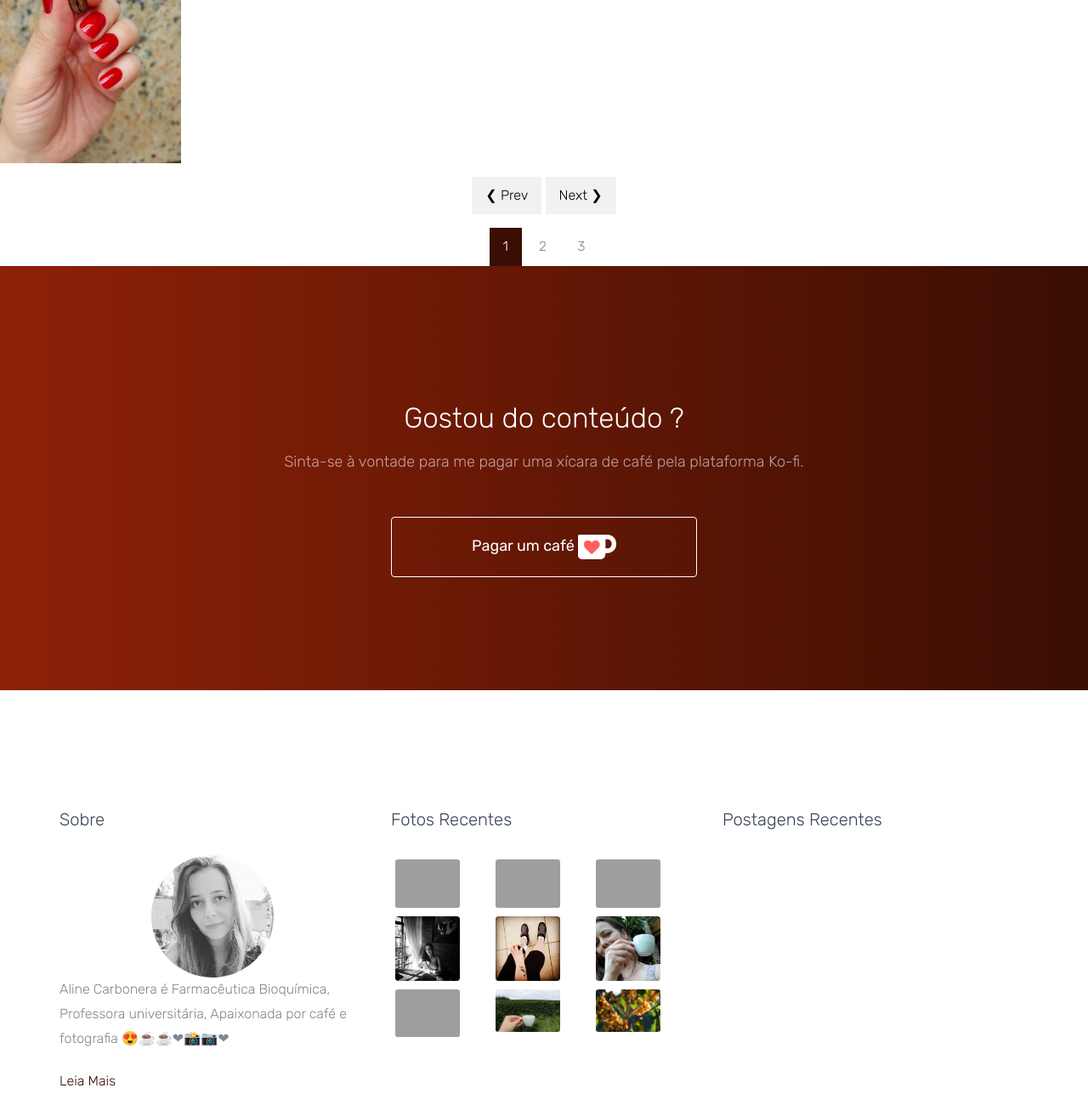
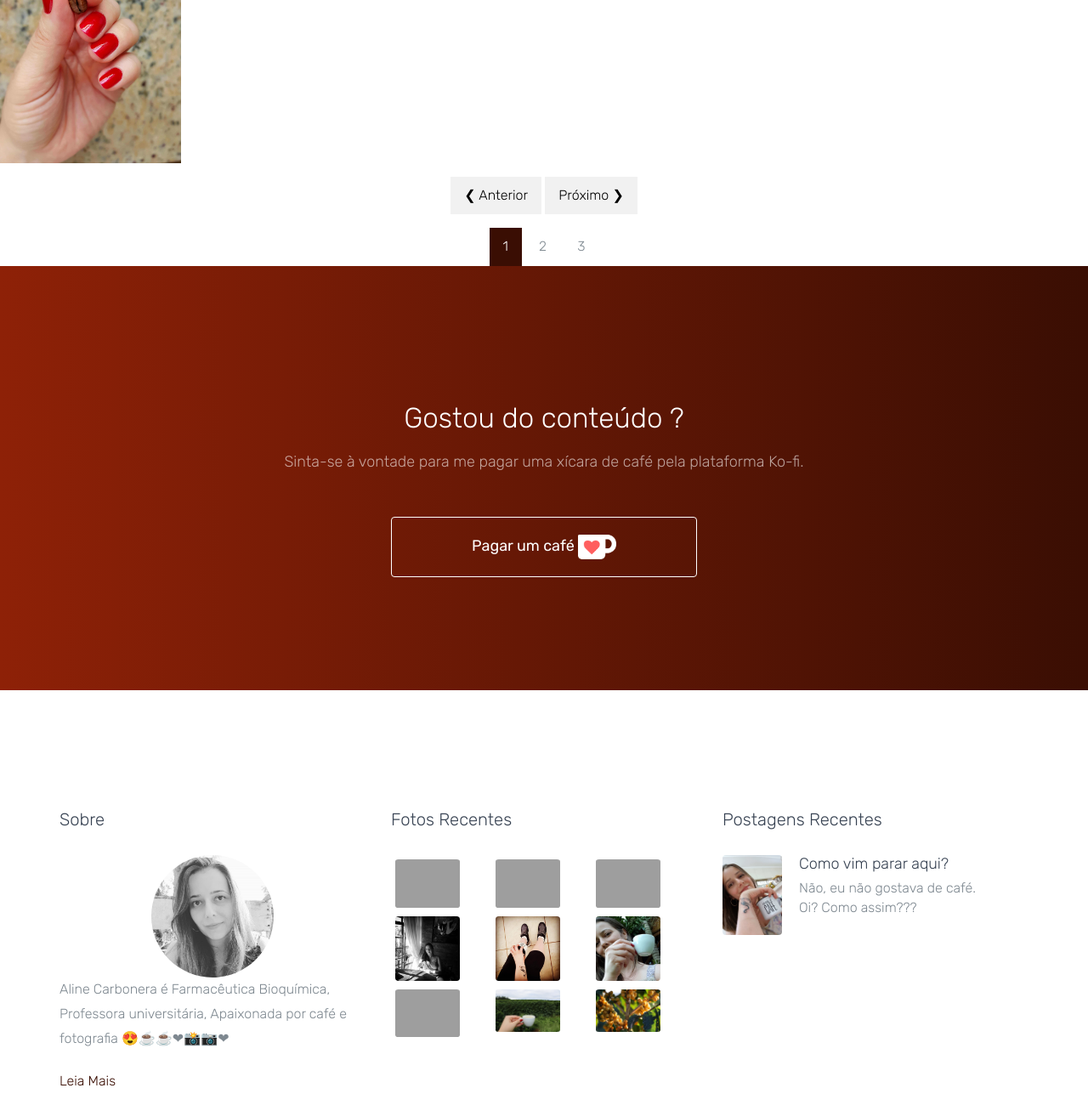
Before and after one commit to alinecarbonera/alinecarbonera, a website: page portfolio.html in a window 1280 px wide. Shown: the part 1995-3295 px from the top of the page at 85% size. Drawn offline with Linux system fonts and the light colour scheme; grey boxes are pictures that could not be loaded; files whose address does not match are found by name.

Commit message:
versao beta 1.0.7

```diff
--- a/portfolio.html
+++ b/portfolio.html
@@ -506,8 +506,8 @@
           </div>
         <div class="row text-center">
             <div class="w3-section">
-              <button class="w3-button w3-light-grey" onclick="plusDivs(-1)">❮ Prev</button>
-              <button class="w3-button w3-light-grey" onclick="plusDivs(1)">Next ❯</button>
+              <button class="w3-button w3-light-grey" onclick="plusDivs(-1)">❮ Anterior</button>
+              <button class="w3-button w3-light-grey" onclick="plusDivs(1)">Próximo ❯</button>
             </div>
             <button class="w3-button demo" onclick="currentDiv(1)">1</button>
             <button class="w3-button demo" onclick="currentDiv(2)">2</button>
@@ -856,35 +856,19 @@
         <div class="col-md-4">
           <div class="probootstrap-footer-widget">
           <h3>Postagens Recentes</h3>
-          <!--<ul class="probootstrap-blog-list">
+          <ul class="probootstrap-blog-list">
             <li>
-            <a href="#">
-              <figure><img src="img/fotos/19.jpg" alt="" class="img-responsive"></figure>
+            <a href="post/como-vim-parar-aqui.html">
+              <figure><img src="img/fotos/78.jpg" alt="" class="img-responsive"></figure>
               <div class="text">
-              <h4>River named Duden flows</h4>
-              <p>A small river named Duden flows by their place</p>
+              <h4>Como vim parar aqui?</h4>
+              <p>Não, eu não gostava de café.<br>
+              Oi? Como assim???</p>
               </div>
             </a>
             </li>
-            <li>
-            <a href="#">
-              <figure><img src="img/fotos/20.jpg" alt="" class="img-responsive"></figure>
-              <div class="text">
-              <h4>River named Duden flows</h4>
-              <p>A small river named Duden flows by their place</p>
-              </div>
-            </a>
-            </li>
-            <li>
-            <a href="#">
-              <figure><img src="img/fotos/21.jpg" alt="" class="img-responsive"></figure>
-              <div class="text">
-              <h4>River named Duden flows</h4>
-              <p>A small river named Duden flows by their place</p>
-              </div>
-            </a>
-            </li>
-          </ul>-->
+
+          </ul>
           </div>
         </div>
       </div>
```
Also changed, not shown: contact.html (+8 -25 lines), postagens.html (+10 -26 lines), sobre.html (+8 -24 lines). Lines whose indentation alone changed are shown as unchanged.
